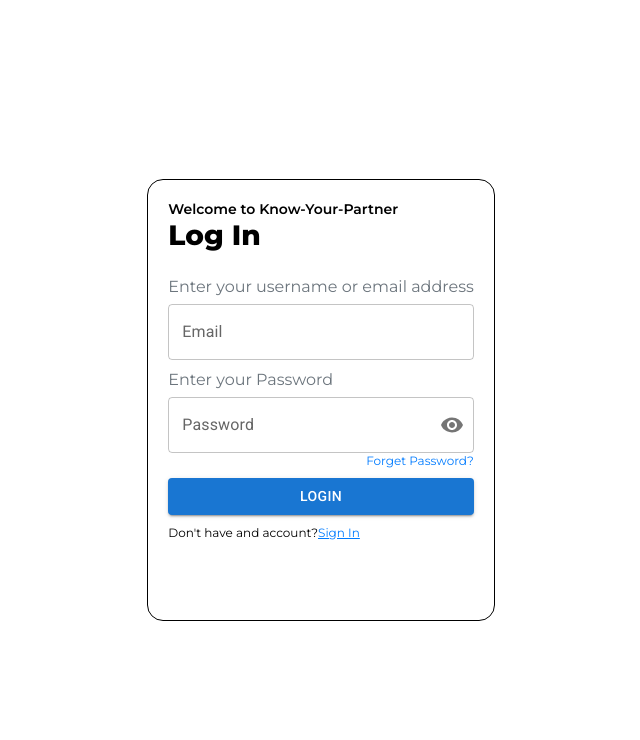
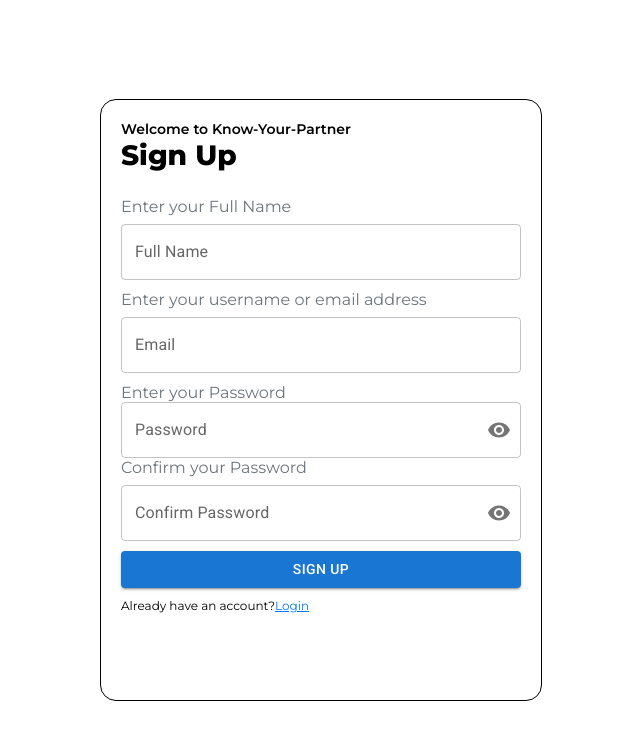
Before and after one commit to sajakshrestha8/Know-Your-Partner, a React (Vite) app: page /signup in a window 1280 px wide. Shown: the top 740 px of the page, without its empty margins (319-959 px from the left). Built offline with nearby package versions, Linux system fonts and the light colour scheme; a web font is replaced by a local one.

Commit message:
SignUp API integrated

```diff
--- a/src/Components/Login/Login.tsx
+++ b/src/Components/Login/Login.tsx
@@ -28,7 +28,7 @@ const LogIn = () => {
         password: password,
       })
       .then((data) => {
-        console.log(data);
+        console.log(data.data);
       })
       .catch((err) => console.log(err));
   };
@@ -95,7 +95,7 @@ const LogIn = () => {
           </Button>
           <label className="signinOption">
             Don't have and account?
-            <Link to={"/signUp"} className="signin">
+            <Link to={"/signup"} className="signin">
               Sign In
             </Link>
           </label>
--- a/src/Components/SignUp/Signup.tsx
+++ b/src/Components/SignUp/Signup.tsx
@@ -8,12 +8,19 @@ import {
   OutlinedInput,
   TextField,
 } from "@mui/material";
-import { useState } from "react";
+import { ChangeEvent, useState } from "react";
 import "./signup.css";
 import { Link } from "react-router";
+import axios from "axios";
+import * as API from "../../API/api";
 
 const Signup = () => {
   const [showPassword, setShowPassword] = useState<boolean>(false);
+  const [name, setName] = useState<string>("");
+  const [email, setEmail] = useState<string>("");
+  const [password, setPassword] = useState<string>("");
+  const [confirmPass, setConfirmPass] = useState<string>("");
+
   const [showConfirmPassword, setShowConfirmPassword] =
     useState<boolean>(false);
 
@@ -21,8 +28,32 @@ const Signup = () => {
   const handleClickShowConfirmPassword = () =>
     setShowConfirmPassword((show) => !show);
 
-  const handleLogin = () => {
-    console.log("click vayo");
+  const handleSignUp = () => {
+    axios
+      .post(API.signUp, {
+        fullName: name,
+        email: email,
+        password: password,
+        confirmPassword: confirmPass,
+      })
+      .then((res) => res.data.message)
+      .catch((err) => console.log(err));
+  };
+
+  const handleNameInput = (event: ChangeEvent<HTMLInputElement>) => {
+    setName(event.target.value);
+  };
+
+  const handleEmailInput = (event: ChangeEvent<HTMLInputElement>) => {
+    setEmail(event.target.value);
+  };
+
+  const handlePasswordInput = (event: ChangeEvent<HTMLInputElement>) => {
+    setPassword(event.target.value);
+  };
+
+  const handleConfirmPasswordInput = (event: ChangeEvent<HTMLInputElement>) => {
+    setConfirmPass(event.target.value);
   };
   return (
     <>
@@ -36,7 +67,7 @@ const Signup = () => {
               id="outlined-basic"
               label="Full Name"
               variant="outlined"
-              //   onChange={handlEmailInput}
+              onChange={handleNameInput}
             />
           </div>
           <div className="inputFeildWrapper">
@@ -47,7 +78,7 @@ const Signup = () => {
               id="outlined-basic"
               label="Email"
               variant="outlined"
-              //   onChange={handlEmailInput}
+              onChange={handleEmailInput}
             />
           </div>
           <div>
@@ -59,7 +90,7 @@ const Signup = () => {
               <OutlinedInput
                 id="outlined-adornment-password"
                 type={showPassword ? "text" : "password"}
-                // onChange={handlPasswordInput}
+                onChange={handlePasswordInput}
                 endAdornment={
                   <InputAdornment position="end">
                     <IconButton
@@ -88,7 +119,7 @@ const Signup = () => {
               <OutlinedInput
                 id="outlined-adornment-password"
                 type={showConfirmPassword ? "text" : "password"}
-                // onChange={handlPasswordInput}
+                onChange={handleConfirmPasswordInput}
                 endAdornment={
                   <InputAdornment position="end">
                     <IconButton
@@ -108,7 +139,7 @@ const Signup = () => {
               />
             </FormControl>
           </div>
-          <Button variant="contained" onClick={handleLogin}>
+          <Button variant="contained" onClick={handleSignUp}>
             Sign Up
           </Button>
           <label className="signinOption">
--- a/src/routes.tsx
+++ b/src/routes.tsx
@@ -11,8 +11,8 @@ const Router = () => {
         <Route path="/" element={<ProtectedRoutes />}>
           <Route path="/" element={<App />} />
           <Route path="/login" element={<LogIn />} />
-          <Route path="/signup" element={<Signup />} />
         </Route>
+        <Route path="/signup" element={<Signup />} />
       </Routes>
     </BrowserRouter>
   );
```
